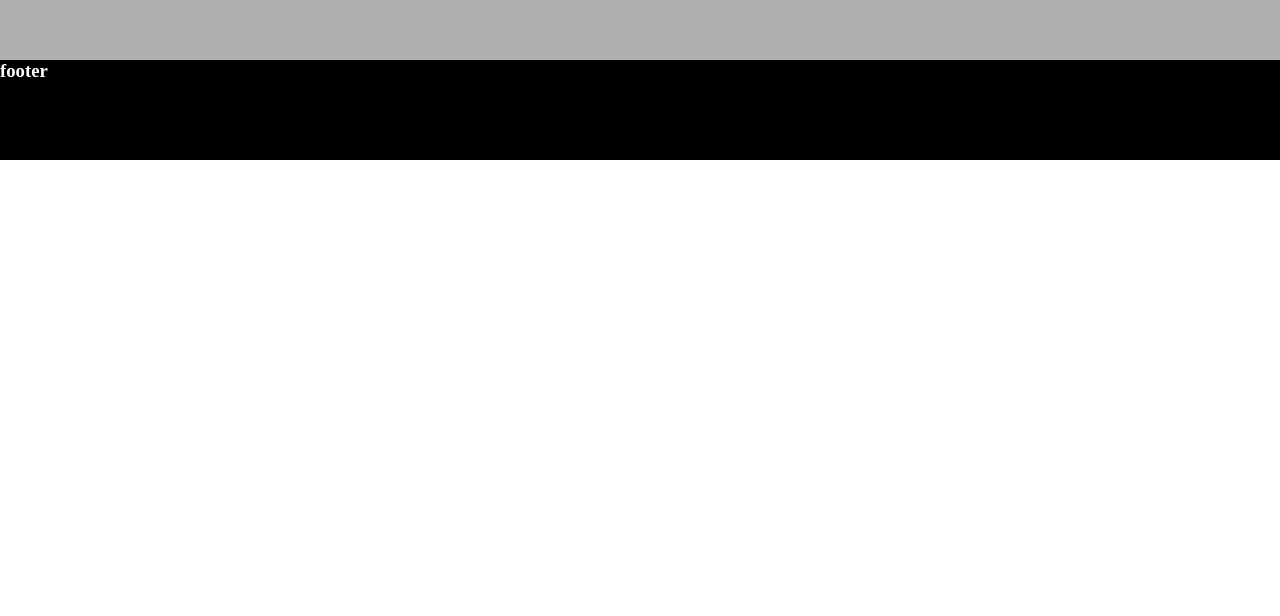
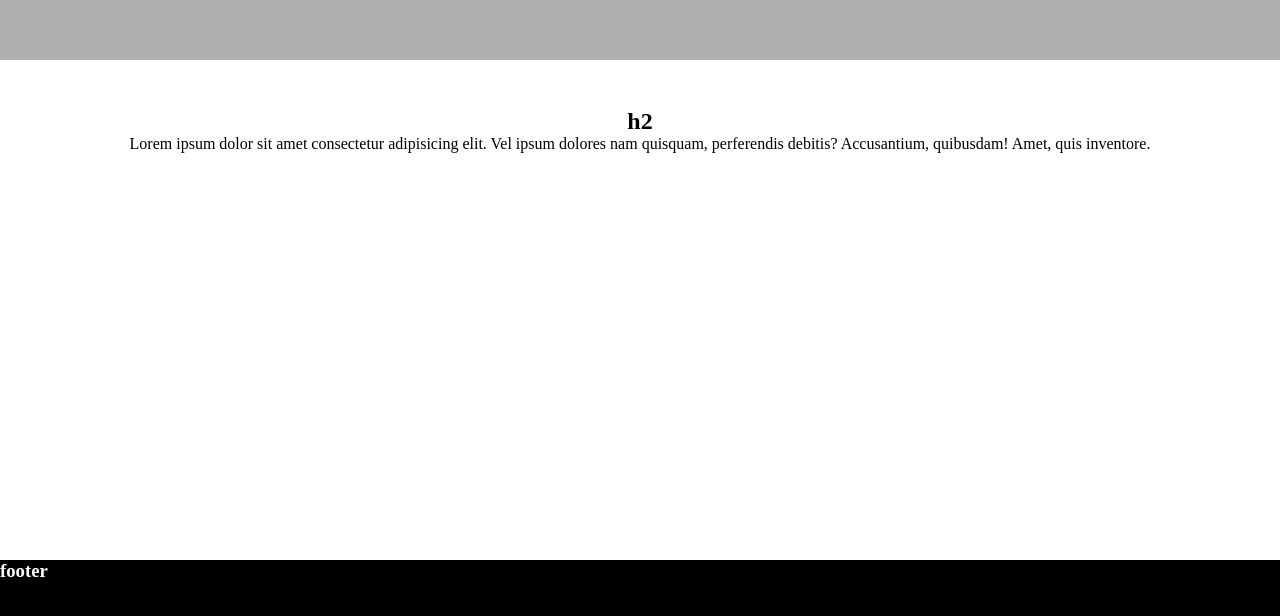
Before and after one commit to Taka0330-jp/Quiz-2---Practical-Question-Web-technologies-class, a plain HTML site: page index.html in a window 1280 px wide. Shown: the part 654-1270 px from the top of the page. Before the commit the page ends 814 px from the top, so only its background shows below. Drawn offline with Linux system fonts and the light colour scheme.

Commit message:
feat(intro): add intro section (h2 + paragraph) and styles

```diff
--- a/index.html
+++ b/index.html
@@ -31,6 +31,12 @@
             <h1 class="banner-text">Banner Text</h1>
         </section>
 
+        <section class="intro">
+            <h2>h2</h2>
+            <p>Lorem ipsum dolor sit amet consectetur adipisicing elit. Vel ipsum dolores nam quisquam, perferendis
+                debitis? Accusantium, quibusdam! Amet, quis inventore.</p>
+        </section>
+
         <footer>
             <h3>footer</h3>
         </footer>
--- a/style.css
+++ b/style.css
@@ -46,6 +46,16 @@ a {
     z-index: 30;
 }
 
+/* Intro */
+.intro {
+    height: 500px;
+    padding: 3rem;
+    display: flex;
+    flex-direction: column;
+    align-items: center;
+}
+
+
 /* footer */
 footer {
     color: #fff;
```
